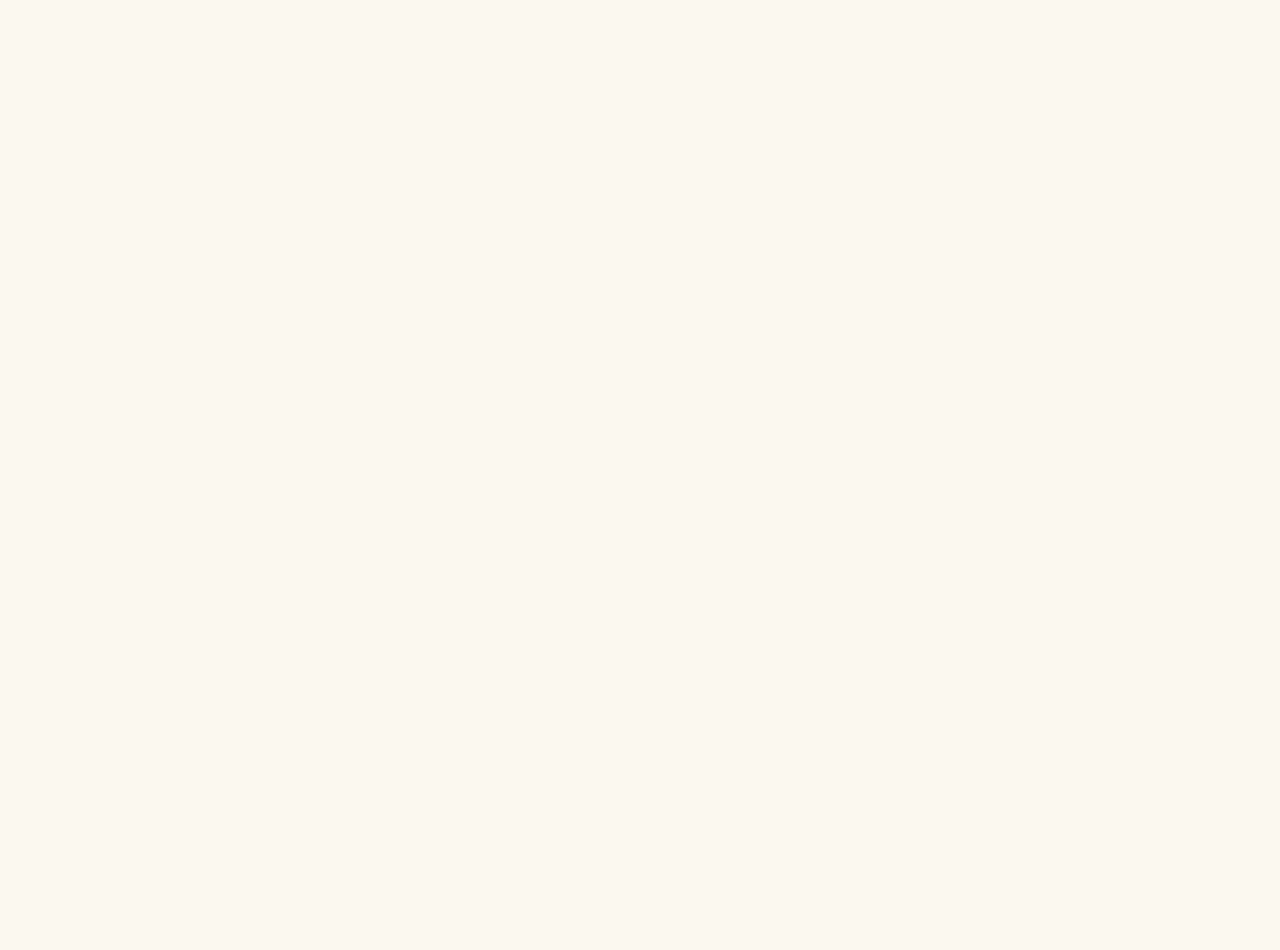
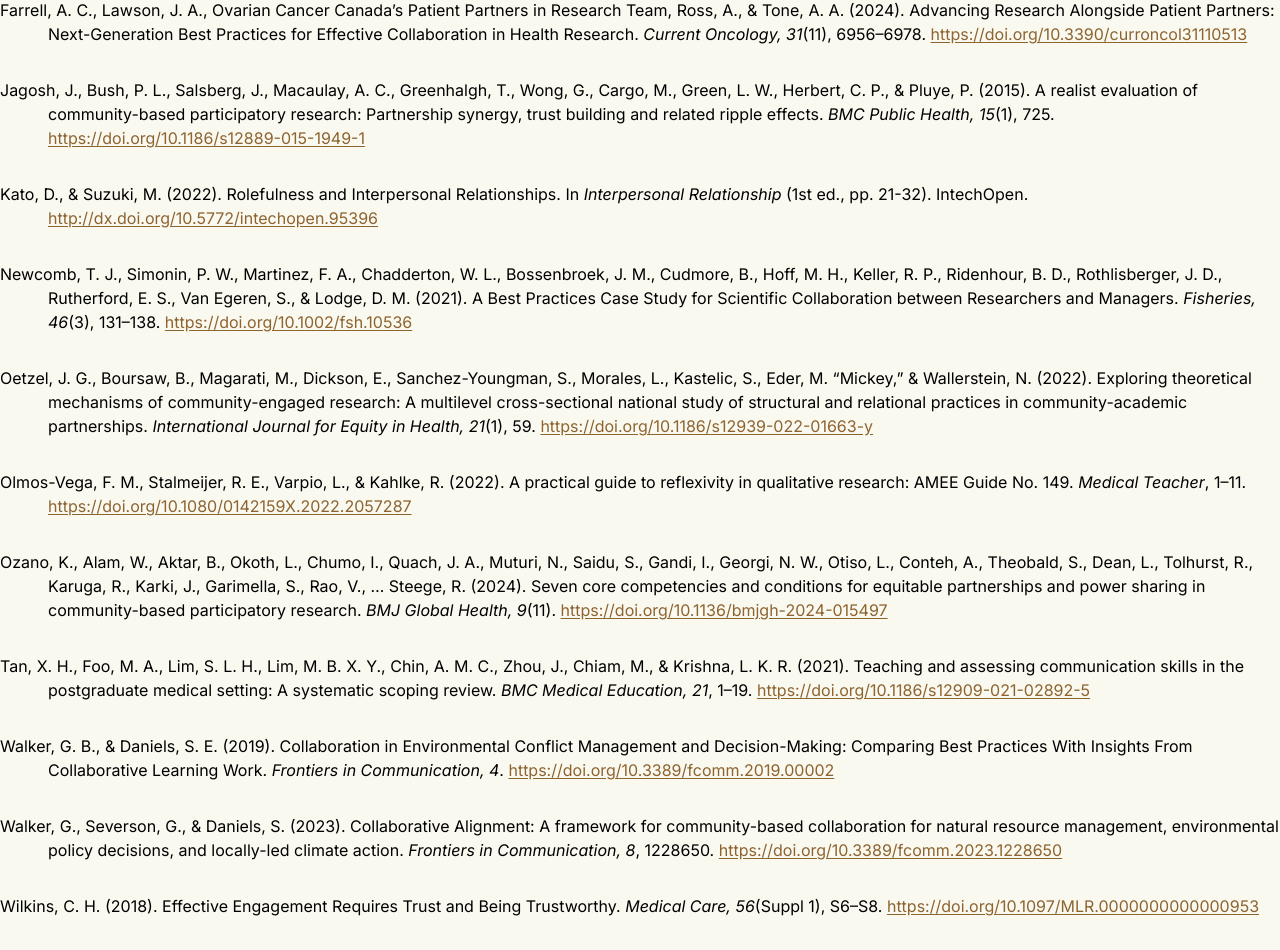
Before and after one commit to havekes/collaboration, a SvelteKit app: page /references in a window 1280 px wide. Before the commit this address had no page. Shown: the part 298-1248 px from the top of the page. Before the commit the page ends 800 px from the top, so only its background shows below. Built offline with nearby package versions, Linux system fonts and the light colour scheme.

Commit message:
add references

```diff
--- /dev/null
+++ b/src/lib/components/Reference.svelte
@@ -0,0 +1,17 @@
+<script lang="ts">
+	import type { Snippet } from 'svelte';
+
+	type Props = {
+		link: string;
+		children: Snippet;
+	};
+
+	let { link, children }: Props = $props();
+</script>
+
+<p class="ml-12 -indent-12" id={link}>
+	{@render children()}
+	<a href={link} class="text-cornsilk-700 underline underline-offset-2 hover:text-cornsilk-900"
+		>{link}</a
+	>
+</p>
--- /dev/null
+++ b/src/routes/references/+page.svelte
@@ -0,0 +1,93 @@
+<script>
+	import Reference from '$lib/components/Reference.svelte';
+</script>
+
+<svelte:head>
+	<title>Referencess</title>
+</svelte:head>
+
+<div class="my-8 flex flex-col items-center space-y-8">
+	<section class="container">
+		<h1 class="text-3xl font-bold text-cornsilk-800">References</h1>
+	</section>
+
+	<section class="container space-y-8">
+		<Reference link="https://doi.org/10.33596/coll.123">
+			Bustos, T. E., Simkani, S., Sridhar, A., & Drahota, A. (2024). “Good Solid Relationships Make
+			Programs Work”: A Mixed Methods Assessment of Determinants to Community Research Partnerships
+			in Flint, MI. <span class="italic">A Journal of Community-Based Research and Practice, 7</span
+			>(1).
+		</Reference>
+		<Reference link="https://doi.org/10.3390/curroncol31110513">
+			Farrell, A. C., Lawson, J. A., Ovarian Cancer Canada’s Patient Partners in Research Team,
+			Ross, A., & Tone, A. A. (2024). Advancing Research Alongside Patient Partners: Next-Generation
+			Best Practices for Effective Collaboration in Health Research. <span class="italic"
+				>Current Oncology, 31</span
+			>(11), 6956–6978.
+		</Reference>
+		<Reference link="https://doi.org/10.1186/s12889-015-1949-1">
+			Jagosh, J., Bush, P. L., Salsberg, J., Macaulay, A. C., Greenhalgh, T., Wong, G., Cargo, M.,
+			Green, L. W., Herbert, C. P., & Pluye, P. (2015). A realist evaluation of community-based
+			participatory research: Partnership synergy, trust building and related ripple effects. <span
+				class="italic">BMC Public Health, 15</span
+			>(1), 725.
+		</Reference>
+		<Reference link="http://dx.doi.org/10.5772/intechopen.95396">
+			Kato, D., & Suzuki, M. (2022). Rolefulness and Interpersonal Relationships. In <span
+				class="italic">Interpersonal Relationship</span
+			> (1st ed., pp. 21-32). IntechOpen.
+		</Reference>
+		<Reference link="https://doi.org/10.1002/fsh.10536">
+			Newcomb, T. J., Simonin, P. W., Martinez, F. A., Chadderton, W. L., Bossenbroek, J. M.,
+			Cudmore, B., Hoff, M. H., Keller, R. P., Ridenhour, B. D., Rothlisberger, J. D., Rutherford,
+			E. S., Van Egeren, S., & Lodge, D. M. (2021). A Best Practices Case Study for Scientific
+			Collaboration between Researchers and Managers. <span class="italic">Fisheries, 46</span>(3),
+			131–138.
+		</Reference>
+		<Reference link="https://doi.org/10.1186/s12939-022-01663-y">
+			Oetzel, J. G., Boursaw, B., Magarati, M., Dickson, E., Sanchez-Youngman, S., Morales, L.,
+			Kastelic, S., Eder, M. “Mickey,” & Wallerstein, N. (2022). Exploring theoretical mechanisms of
+			community-engaged research: A multilevel cross-sectional national study of structural and
+			relational practices in community-academic partnerships. <span class="italic"
+				>International Journal for Equity in Health, 21</span
+			>(1), 59.
+		</Reference>
+		<Reference link="https://doi.org/10.1080/0142159X.2022.2057287">
+			Olmos-Vega, F. M., Stalmeijer, R. E., Varpio, L., & Kahlke, R. (2022). A practical guide to
+			reflexivity in qualitative research: AMEE Guide No. 149. <span class="italic"
+				>Medical Teacher</span
+			>, 1–11.
+		</Reference>
+		<Reference link="https://doi.org/10.1136/bmjgh-2024-015497">
+			Ozano, K., Alam, W., Aktar, B., Okoth, L., Chumo, I., Quach, J. A., Muturi, N., Saidu, S.,
+			Gandi, I., Georgi, N. W., Otiso, L., Conteh, A., Theobald, S., Dean, L., Tolhurst, R., Karuga,
+			R., Karki, J., Garimella, S., Rao, V., … Steege, R. (2024). Seven core competencies and
+			conditions for equitable partnerships and power sharing in community-based participatory
+			research. <span class="italic">BMJ Global Health, 9</span>(11).
+		</Reference>
+		<Reference link="https://doi.org/10.1186/s12909-021-02892-5">
+			Tan, X. H., Foo, M. A., Lim, S. L. H., Lim, M. B. X. Y., Chin, A. M. C., Zhou, J., Chiam, M.,
+			& Krishna, L. K. R. (2021). Teaching and assessing communication skills in the postgraduate
+			medical setting: A systematic scoping review. <span class="italic"
+				>BMC Medical Education, 21</span
+			>, 1–19.
+		</Reference>
+		<Reference link="https://doi.org/10.3389/fcomm.2019.00002">
+			Walker, G. B., & Daniels, S. E. (2019). Collaboration in Environmental Conflict Management and
+			Decision-Making: Comparing Best Practices With Insights From Collaborative Learning Work. <span
+				class="italic">Frontiers in Communication, 4</span
+			>.
+		</Reference>
+		<Reference link="https://doi.org/10.3389/fcomm.2023.1228650">
+			Walker, G., Severson, G., & Daniels, S. (2023). Collaborative Alignment: A framework for
+			community-based collaboration for natural resource management, environmental policy decisions,
+			and locally-led climate action. <span class="italic">Frontiers in Communication, 8</span>,
+			1228650.
+		</Reference>
+		<Reference link="https://doi.org/10.1097/MLR.0000000000000953">
+			Wilkins, C. H. (2018). Effective Engagement Requires Trust and Being Trustworthy. <span
+				class="italic">Medical Care, 56</span
+			>(Suppl 1), S6–S8.
+		</Reference>
+	</section>
+</div>
```
